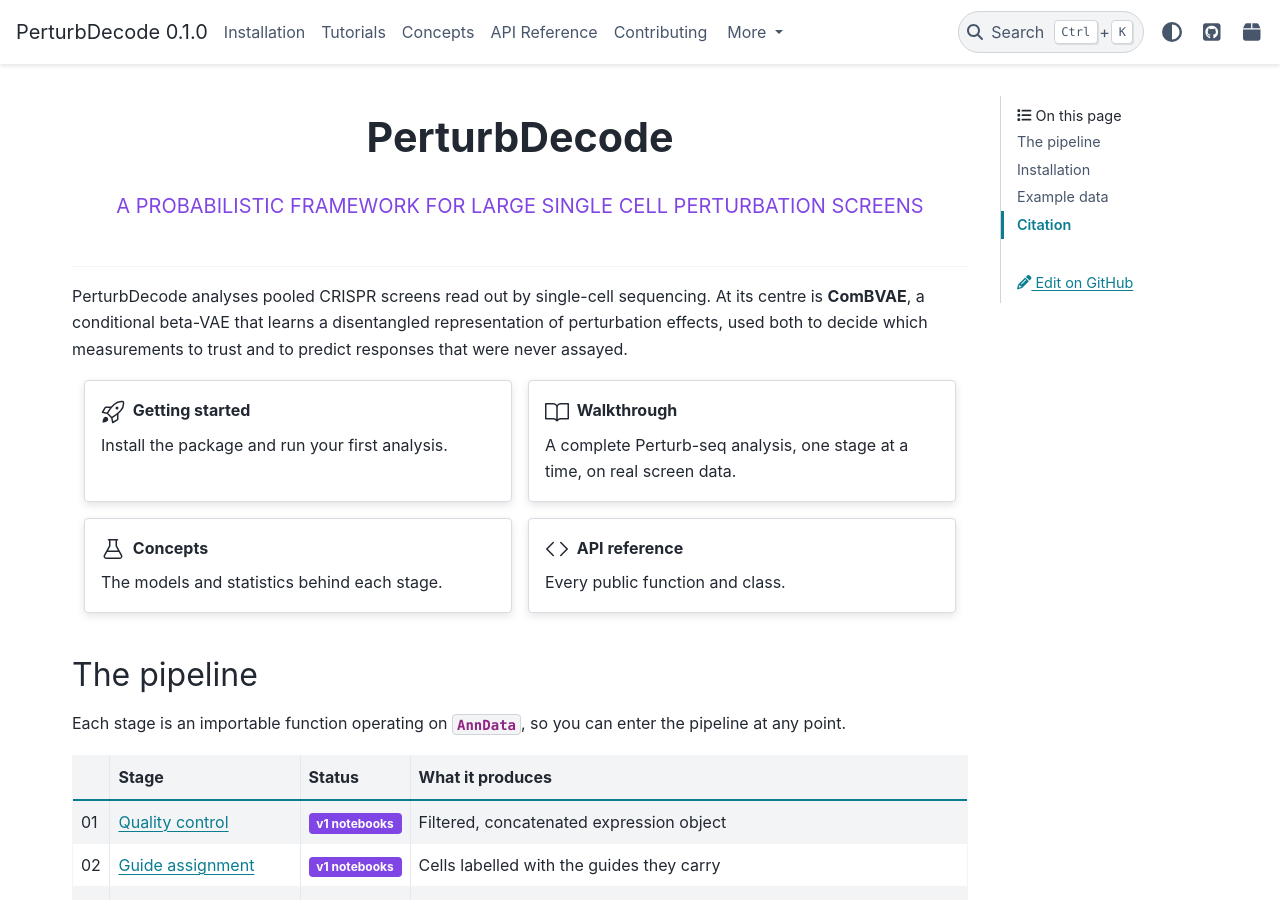
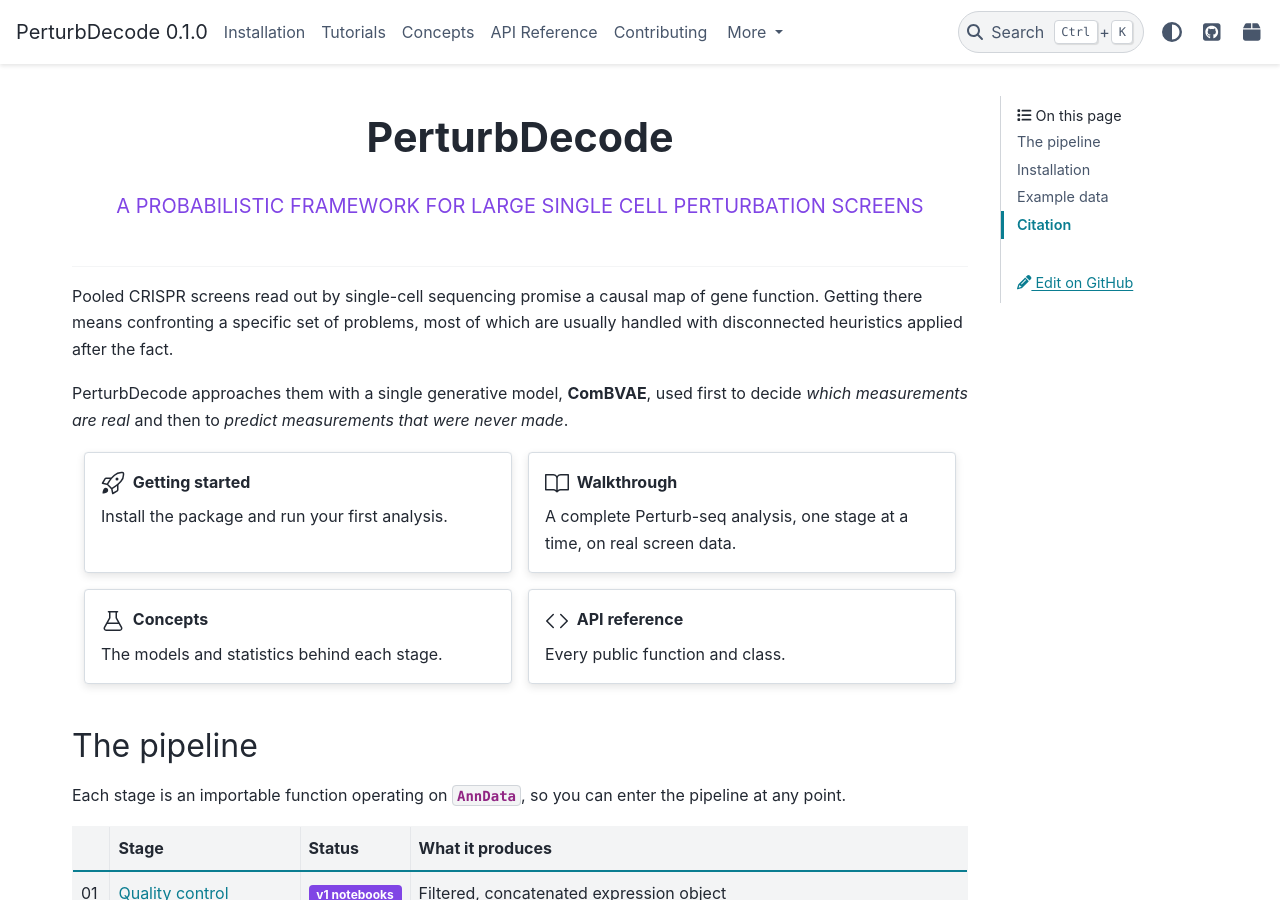
Before and after one commit to EraslanBas/PerturbDecode, a Sphinx documentation site: the page built from docs/source/index.md, in a window 1280 px wide and 900 px high. Built offline with Sphinx 7.4.7 and the PyData theme 0.15.4, drawn with Linux system fonts in a browser that asks for light colours.

Commit message:
Restore the previous introduction text on the landing page
Reverts the compressed single-paragraph intro to the two-paragraph version
from c36cbe2, which reads better. It stands on its own without the challenge
cards it originally introduced, since the first paragraph names the problems
the second one answers.

Co-Authored-By: Claude Opus 5 (1M context) <noreply@anthropic.com>

```diff
--- a/docs/source/index.md
+++ b/docs/source/index.md
@@ -19,10 +19,13 @@ A PROBABILISTIC FRAMEWORK FOR LARGE SINGLE CELL PERTURBATION SCREENS
 
 ---
 
-PerturbDecode analyses pooled CRISPR screens read out by single-cell
-sequencing. At its centre is **ComBVAE**, a conditional beta-VAE that learns a
-disentangled representation of perturbation effects, used both to decide which
-measurements to trust and to predict responses that were never assayed.
+Pooled CRISPR screens read out by single-cell sequencing promise a causal map of
+gene function. Getting there means confronting a specific set of problems, most
+of which are usually handled with disconnected heuristics applied after the fact.
+
+PerturbDecode approaches them with a single generative model, **ComBVAE**, used
+first to decide *which measurements are real* and then to *predict measurements
+that were never made*.
 
 ::::{grid} 1 2 2 2
 :gutter: 3
```
